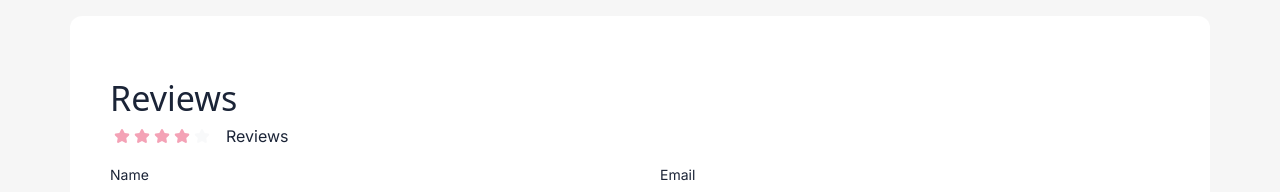
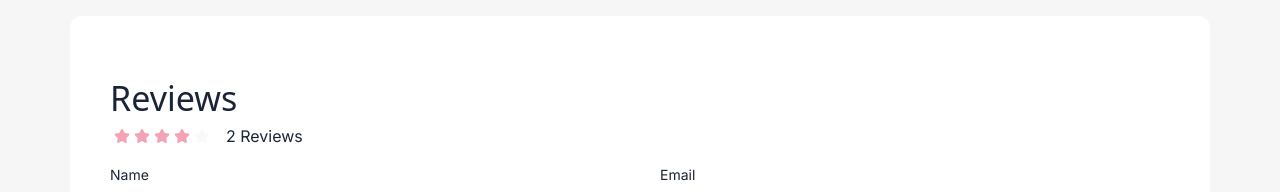
Before and after one commit to panayotsky-dev/wi-task, a Next.js app: page / in a window 1280 px wide. Shown: the part 940-1132 px from the top of the page. Built offline with nearby package versions, Linux system fonts and the light colour scheme.

Commit message:
+reviews

```diff
--- a/src/app/components/Card/ReviewStats.jsx
+++ b/src/app/components/Card/ReviewStats.jsx
@@ -1,7 +1,10 @@
 'use client'
+import { useContextData } from '@/app/utils/contextData';
 import React from 'react'
 
 function ReviewStats({props}) {
+  const {allProducts} = useContextData()
+  const selected = allProducts.filter((product) => product.id === 1)[0];
   return (
     <div className="flex flex-row">
             <div class="flex items-center">
@@ -52,7 +55,7 @@ function ReviewStats({props}) {
               </svg>
             </div>
             <span className="text-[16px] text-[#1B2437] pl-[16px] items-center justify-center">
-               {props} Reviews
+               {selected.reviews.length} Reviews
             </span>
           </div>
   )
```
